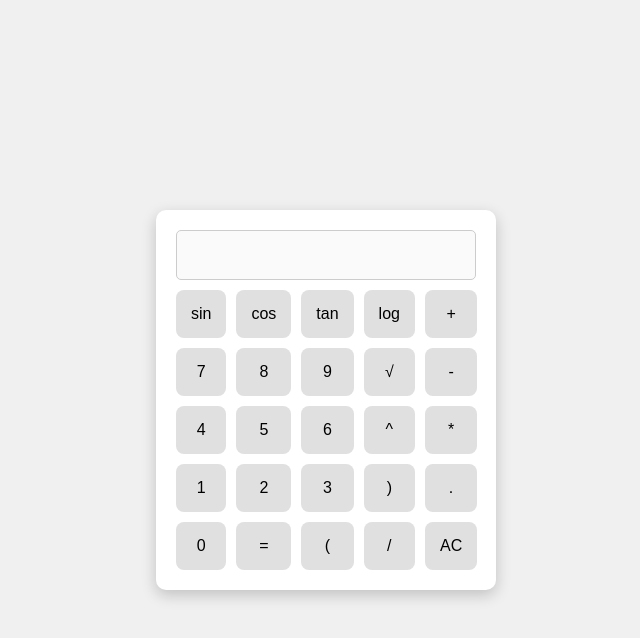
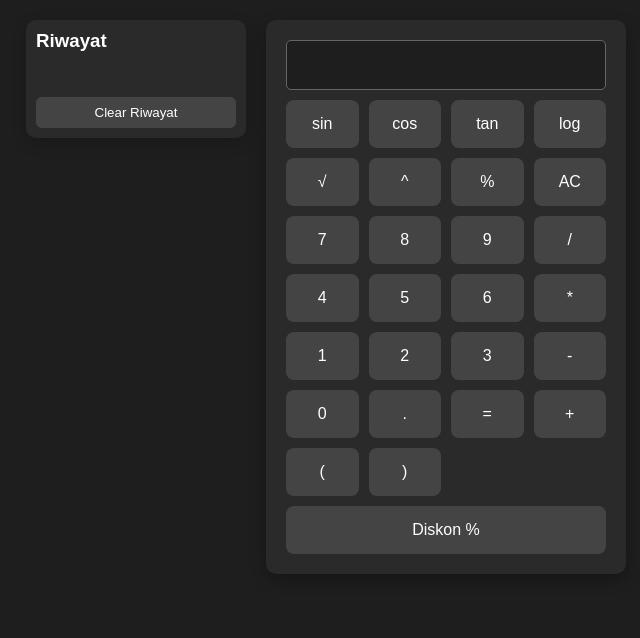
Before and after one commit to RADITZ-OFFC/calculator, a plain HTML site: page index.html in a window 1280 px wide. Shown: the whole page, without its empty margins (314-954 px from the left). Drawn offline with Linux system fonts and the light colour scheme.

Commit message:
Update index.html

```diff
--- a/index.html
+++ b/index.html
@@ -6,21 +6,62 @@
   <title>Kalkulator Ilmiah</title>
   <style>
     body {
-      background: #f0f0f0;
+      background: #1e1e1e;
+      color: #fff;
+      font-family: Arial, sans-serif;
+      margin: 0;
+      height: 100vh;
       display: flex;
       justify-content: center;
-      align-items: center;
-      height: 100vh;
-      margin: 0;
-      font-family: Arial, sans-serif;
+      align-items: flex-start;
+      padding: 20px;
+    }
+
+    .container {
+      display: flex;
+      gap: 20px;
+    }
+
+    .history {
+      width: 200px;
+      background: #2a2a2a;
+      padding: 10px;
+      border-radius: 10px;
+      box-shadow: 0 5px 15px rgba(0,0,0,0.2);
+      height: fit-content;
+    }
+
+    .history h3 {
+      margin-top: 0;
+    }
+
+    .history ul {
+      padding-left: 20px;
+      max-height: 400px;
+      overflow-y: auto;
+    }
+
+    .history button {
+      margin-top: 10px;
+      padding: 8px;
+      background: #444;
+      color: white;
+      border: none;
+      border-radius: 6px;
+      width: 100%;
+      cursor: pointer;
+    }
+
+    .history button:hover {
+      background: #555;
     }
 
     .calculator {
-      background: #fff;
+      background: #2a2a2a;
       padding: 20px;
       border-radius: 10px;
-      box-shadow: 0 5px 15px rgba(0,0,0,0.2);
-      width: 300px;
+      box-shadow: 0 5px 15px rgba(0,0,0,0.3);
+      width: 320px;
     }
 
     .display {
@@ -30,14 +71,16 @@
       text-align: right;
       font-size: 24px;
       padding: 10px;
-      border: 1px solid #ccc;
+      border: 1px solid #666;
       border-radius: 5px;
       box-sizing: border-box;
+      background: #1e1e1e;
+      color: white;
     }
 
     .buttons {
       display: grid;
-      grid-template-columns: repeat(5, 1fr);
+      grid-template-columns: repeat(4, 1fr);
       gap: 10px;
     }
 
@@ -46,62 +89,88 @@
       font-size: 16px;
       border: none;
       border-radius: 8px;
-      background-color: #e0e0e0;
+      background-color: #444;
+      color: white;
       cursor: pointer;
       transition: background-color 0.2s ease;
     }
 
     .buttons button:hover {
-      background-color: #d0d0d0;
+      background-color: #666;
     }
 
-    .buttons button:active {
-      background-color: #c0c0c0;
+    .wide {
+      grid-column: span 4;
     }
   </style>
 </head>
 <body>
 
+<div class="container">
+  <div class="history">
+    <h3>Riwayat</h3>
+    <ul id="historyList"></ul>
+    <button onclick="clearHistory()">Clear Riwayat</button>
+  </div>
+
   <div class="calculator">
     <input type="text" class="display" id="display" disabled>
+
     <div class="buttons">
       <button onclick="append('sin(')">sin</button>
       <button onclick="append('cos(')">cos</button>
       <button onclick="append('tan(')">tan</button>
       <button onclick="append('log(')">log</button>
-    <button onclick="append('+')">+</button>
+
+      <button onclick="append('√(')">√</button>
+      <button onclick="append('^')">^</button>
+      <button onclick="append('%')">%</button>
+      <button onclick="clearDisplay()">AC</button>
 
       <button onclick="append('7')">7</button>
       <button onclick="append('8')">8</button>
       <button onclick="append('9')">9</button>
-    <button onclick="append('√(')">√</button>
-    <button onclick="append('-')">-</button>
+      <button onclick="append('/')">/</button>
 
       <button onclick="append('4')">4</button>
       <button onclick="append('5')">5</button>
       <button onclick="append('6')">6</button>
-    <button onclick="append('^')">^</button>
       <button onclick="append('*')">*</button>
 
       <button onclick="append('1')">1</button>
       <button onclick="append('2')">2</button>
       <button onclick="append('3')">3</button>
-    <button onclick="append(')')">)</button>
-    <button onclick="append('.')">.</button>
+      <button onclick="append('-')">-</button>
 
       <button onclick="append('0')">0</button>
-    <button onclick="append('=')">=</button>
+      <button onclick="append('.')">.</button>
+      <button onclick="calculate()">=</button>
+      <button onclick="append('+')">+</button>
+
       <button onclick="append('(')">(</button>
-    <button onclick="append('/')">/</button>
-    <button onclick="clearDisplay()">AC</button>
+      <button onclick="append(')')">)</button>
+      <button class="wide" onclick="calculateDiscount()">Diskon %</button>
+    </div>
   </div>
 </div>
 
 <script>
   const display = document.getElementById('display');
+  const historyList = document.getElementById('historyList');
 
   function append(value) {
-    if (value === '=') {
+    display.value += value;
+  }
+
+  function clearDisplay() {
+    display.value = '';
+  }
+
+  function clearHistory() {
+    historyList.innerHTML = '';
+  }
+
+  function calculate() {
     try {
       let expression = display.value
         .replace(/√\(/g, 'Math.sqrt(')
@@ -110,17 +179,27 @@
         .replace(/tan\(/g, 'Math.tan(')
         .replace(/log\(/g, 'Math.log10(')
         .replace(/\^/g, '**');
-        display.value = eval(expression);
+
+      const result = eval(expression);
+      historyList.innerHTML += `<li>${display.value} = ${result}</li>`;
+      display.value = result;
     } catch {
       display.value = "Error";
     }
-    } else {
-      display.value += value;
-    }
   }
 
-  function clearDisplay() {
-    display.value = '';
+  function calculateDiscount() {
+    const regex = /(\d+(?:\.\d+)?)-(\d+(?:\.\d+)?)%/;
+    const match = display.value.match(regex);
+    if (match) {
+      const harga = parseFloat(match[1]);
+      const diskon = parseFloat(match[2]);
+      const hasil = harga - (harga * diskon / 100);
+      historyList.innerHTML += `<li>${display.value} = ${hasil.toFixed(2)}</li>`;
+      display.value = hasil.toFixed(2);
+    } else {
+      display.value = "Format salah!";
+    }
   }
 </script>
 
```
Lines whose indentation alone changed are shown as unchanged.
